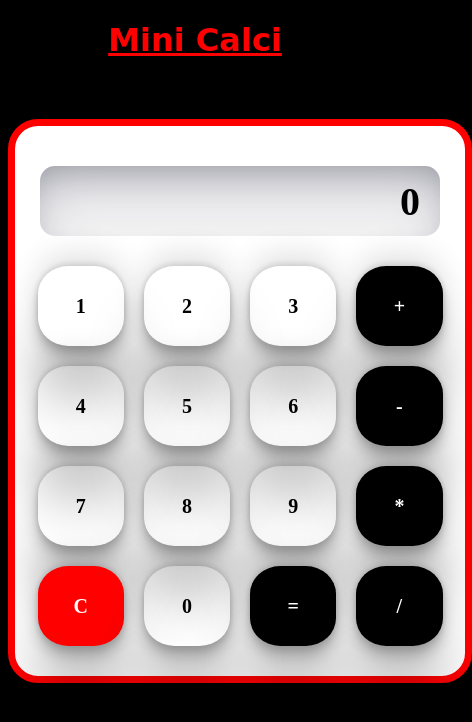
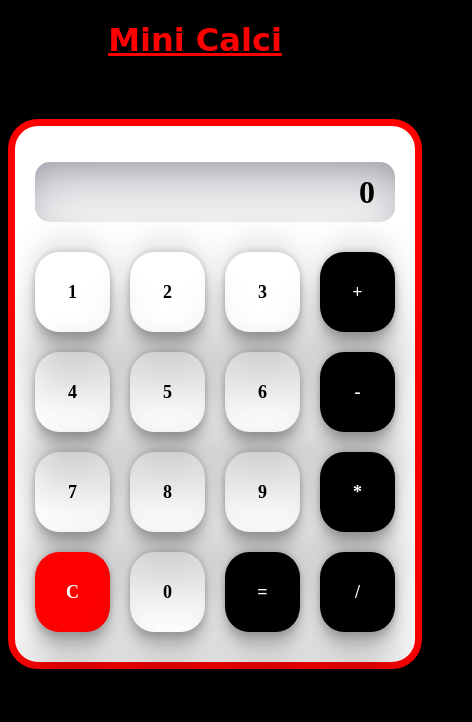
Before and after one commit to Mr-Sharma17/Mini-Calci, a plain HTML site: page index.html in a window 390 px wide. Shown: the whole page, 472 px wide, since content can reach past the window. Drawn offline with Linux system fonts and the light colour scheme.

Commit message:
modified

```diff
--- a/index.css
+++ b/index.css
@@ -61,9 +61,26 @@ h1 {
 }
 .red {
   background-color: red;
-  color: white;
+  color: #fff;
 }
 .black {
   background-color: black;
-  color: white;
+  color: #fff;
 }
+@media only screen and (max-width: 425px) {
+  #container {
+    width: 400px;
+  }
+  #display {
+    height: 60px;
+    margin-top: 6px;
+    font-size: 32px;
+  }
+  #keyboard {
+    width: 90%;
+  }
+  #keyboard > div {
+    border-radius: 32%;
+    font-size: 18px;
+  }
+}
--- a/index.js
+++ b/index.js
@@ -1,16 +1,16 @@
-//by default '0' will be displayed in display screen
-document.getElementById('display').innerText='0';
 
-//catching the keys
-let keys = document.querySelectorAll("#keyboard>div");
+document.getElementById('display').innerText='0'; //at begning '0' will be displayed
+
+let keys = document.querySelectorAll("#keyboard>div"); //catching the keys
+
 let out = ""; //initilization of an empty string for output
 
-//adding the click event to all the keys
+//listening click event to keys
 for (let i = 0; i < keys.length; i++) {
     keys[i].addEventListener("click", handleCalculations);
 };
 
-//code to handle the calculations
+//handling the calculations
 function handleCalculations() {
 
     let x = event.target.innerText;
```
